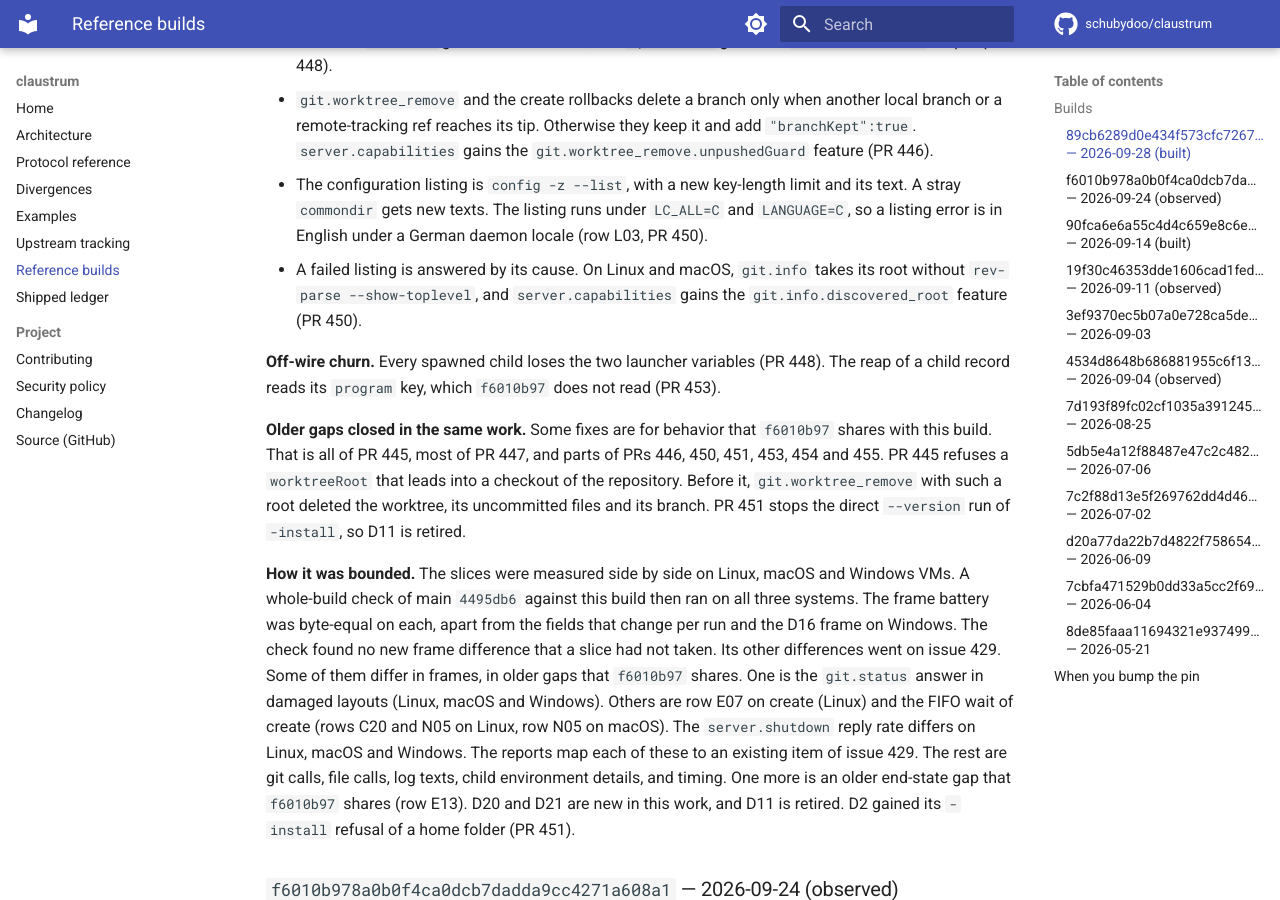
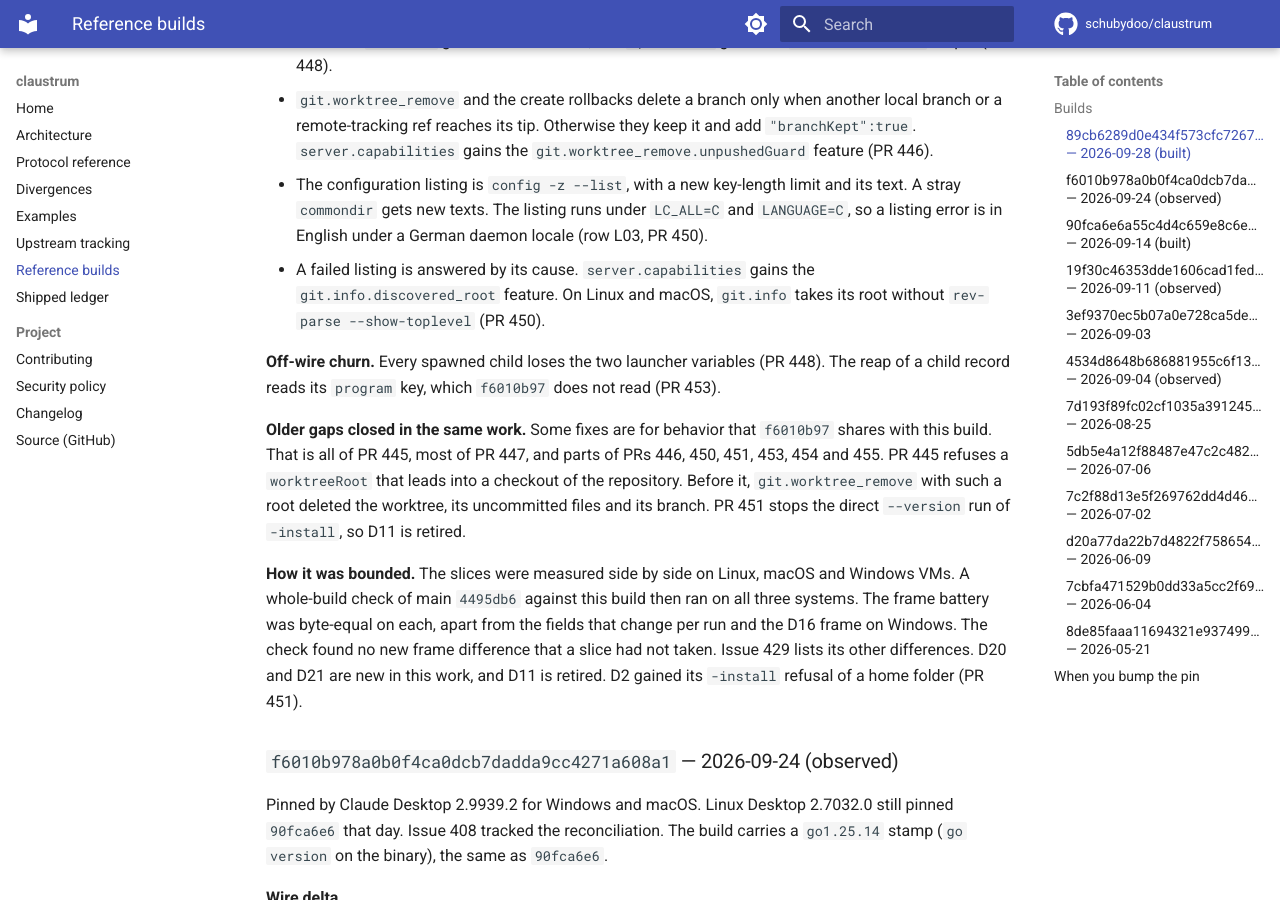
Before and after one commit to schubydoo/claustrum, an MkDocs documentation site: the page built from docs/REFERENCE-BUILDS.md, in a window 1280 px wide and 900 px high, scrolled down 1661 px. Built offline with MkDocs 1.6.1 and Material for MkDocs 9.7.7, drawn with Linux system fonts in a browser that asks for light colours; comment, search, counter and statistics services are not loaded.

Commit message:
docs: shorten the bound of the 89cb6289 entry and scope two claims
Co-Authored-By: Claude Opus 5.5 <noreply@anthropic.com>

```diff
--- a/docs/REFERENCE-BUILDS.md
+++ b/docs/REFERENCE-BUILDS.md
@@ -62,9 +62,9 @@ Issue 442 tracked the reconciliation. The build carries a `go1.25.14` stamp
   and its text. A stray `commondir` gets new texts. The listing runs under
   `LC_ALL=C` and `LANGUAGE=C`, so a listing error is in English under a German
   daemon locale (row L03, PR 450).
-- A failed listing is answered by its cause. On Linux and macOS, `git.info`
-  takes its root without `rev-parse --show-toplevel`, and `server.capabilities`
-  gains the `git.info.discovered_root` feature (PR 450).
+- A failed listing is answered by its cause. `server.capabilities` gains the
+  `git.info.discovered_root` feature. On Linux and macOS, `git.info` takes its
+  root without `rev-parse --show-toplevel` (PR 450).
 
 **Off-wire churn.** Every spawned child loses the two launcher variables
 (PR 448). The reap of a child record reads its `program` key, which `f6010b97`
@@ -82,15 +82,8 @@ uncommitted files and its branch. PR 451 stops the direct `--version` run of
 and Windows VMs. A whole-build check of main `4495db6` against this build then
 ran on all three systems. The frame battery was byte-equal on each, apart from
 the fields that change per run and the D16 frame on Windows. The check
-found no new frame difference that a slice had not taken. Its other differences
-went on issue 429. Some of them differ in frames, in older gaps that `f6010b97`
-shares. One is the `git.status` answer in damaged layouts (Linux, macOS and
-Windows). Others are row E07 on create (Linux) and the FIFO wait of
-create (rows C20 and N05 on Linux, row N05 on macOS). The `server.shutdown`
-reply rate differs on Linux, macOS and Windows. The reports map each of these to
-an existing item of issue 429. The rest are git calls, file calls, log texts,
-child environment details, and timing. One more is an older end-state gap that
-`f6010b97` shares (row E13). D20 and D21 are new in this work, and D11 is
+found no new frame difference that a slice had not taken. Issue 429 lists its
+other differences. D20 and D21 are new in this work, and D11 is
 retired. D2 gained its `-install` refusal of a home folder (PR 451).
 
 ### `f6010b978a0b0f4ca0dcb7dadda9cc4271a608a1` — 2026-09-24 (observed)
```
Also changed, not shown: docs/DIVERGENCES.md (+1 -1 lines), 1 other file.
